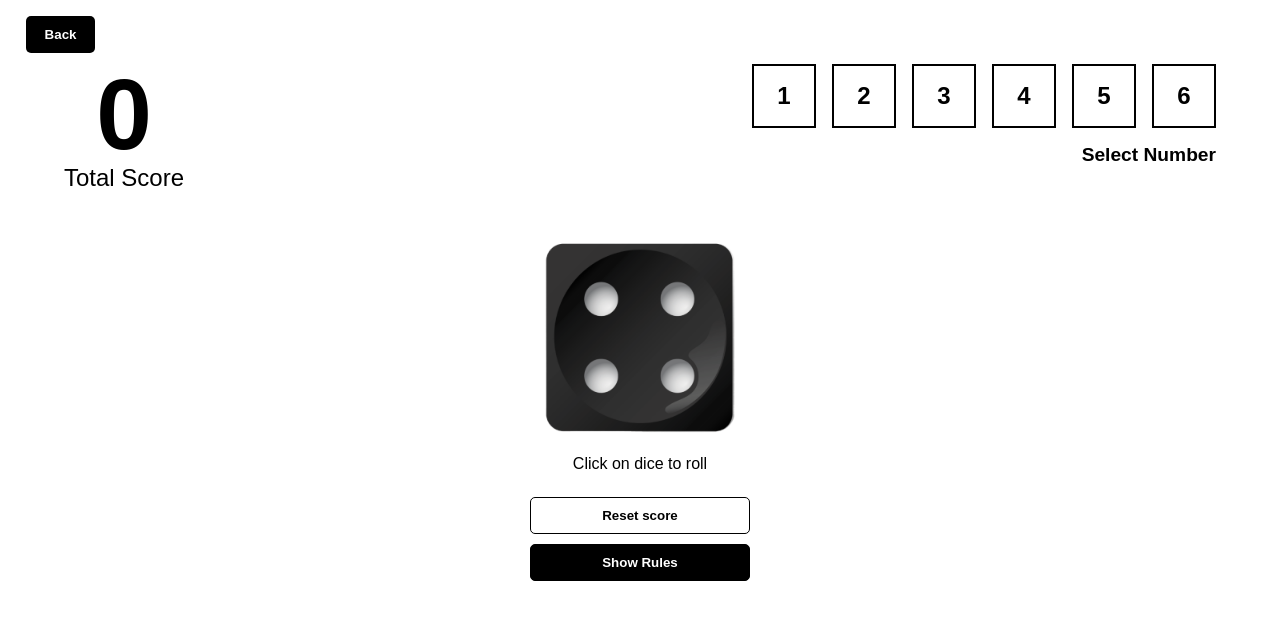
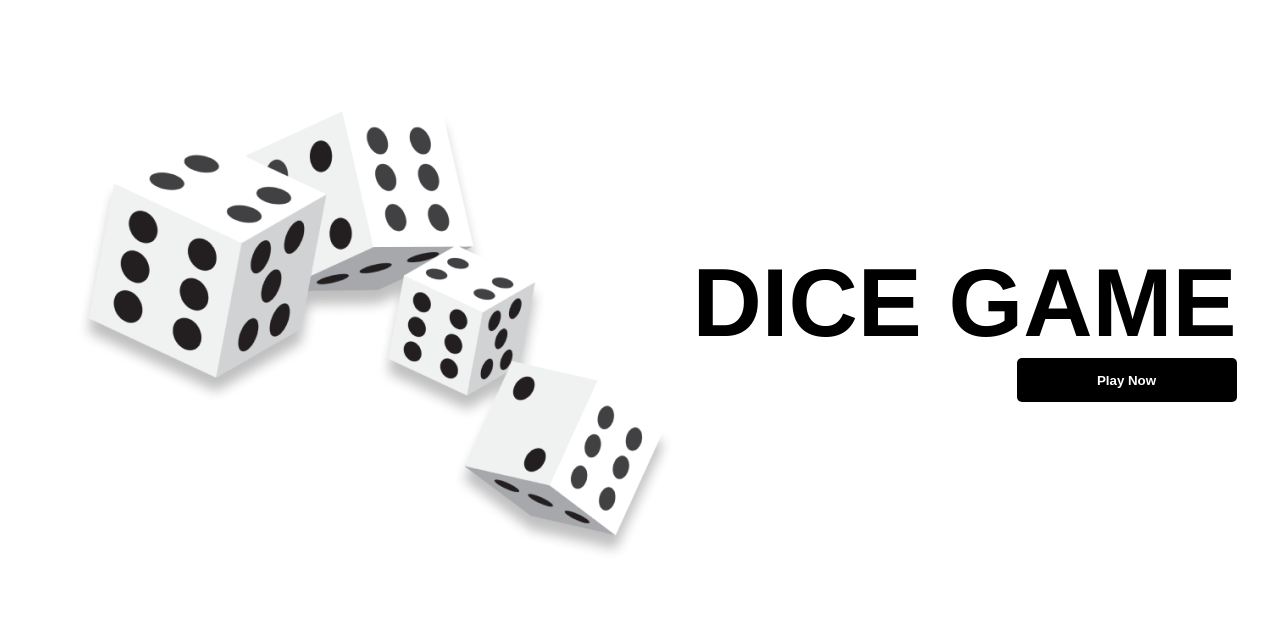
Before and after one commit to RishitNegi/03-dice-game, a React (Vite) app: page / in a window 1280 px wide. Shown: the top 620 px of the page. Built offline with nearby package versions, Linux system fonts and the light colour scheme.

Commit message:
Changed the name of the "Dices" folder to "Images"

```diff
--- a/src/App.jsx
+++ b/src/App.jsx
@@ -5,7 +5,7 @@ import styled from "styled-components";
 import { ToastContainer } from "react-toastify";
 
 const App = () => {
-  const [IsGameStarted, setIsGameStarted] = useState(true);
+  const [IsGameStarted, setIsGameStarted] = useState(false);
 
   const toggleGamePlay = () => {
     setIsGameStarted((prev) => !prev);
--- a/src/components/StartGame.jsx
+++ b/src/components/StartGame.jsx
@@ -5,7 +5,7 @@ const StartGame = ({toggle}) => {
   return (
     <>
       <Container>
-        <img src="src\assets\Dices.png" alt="" />
+        <img src="src/Dice/Dices.png" alt="" />
         <div className="content">
           <h1>DICE GAME</h1>
           <Button onClick={toggle}>Play Now</Button>
```
